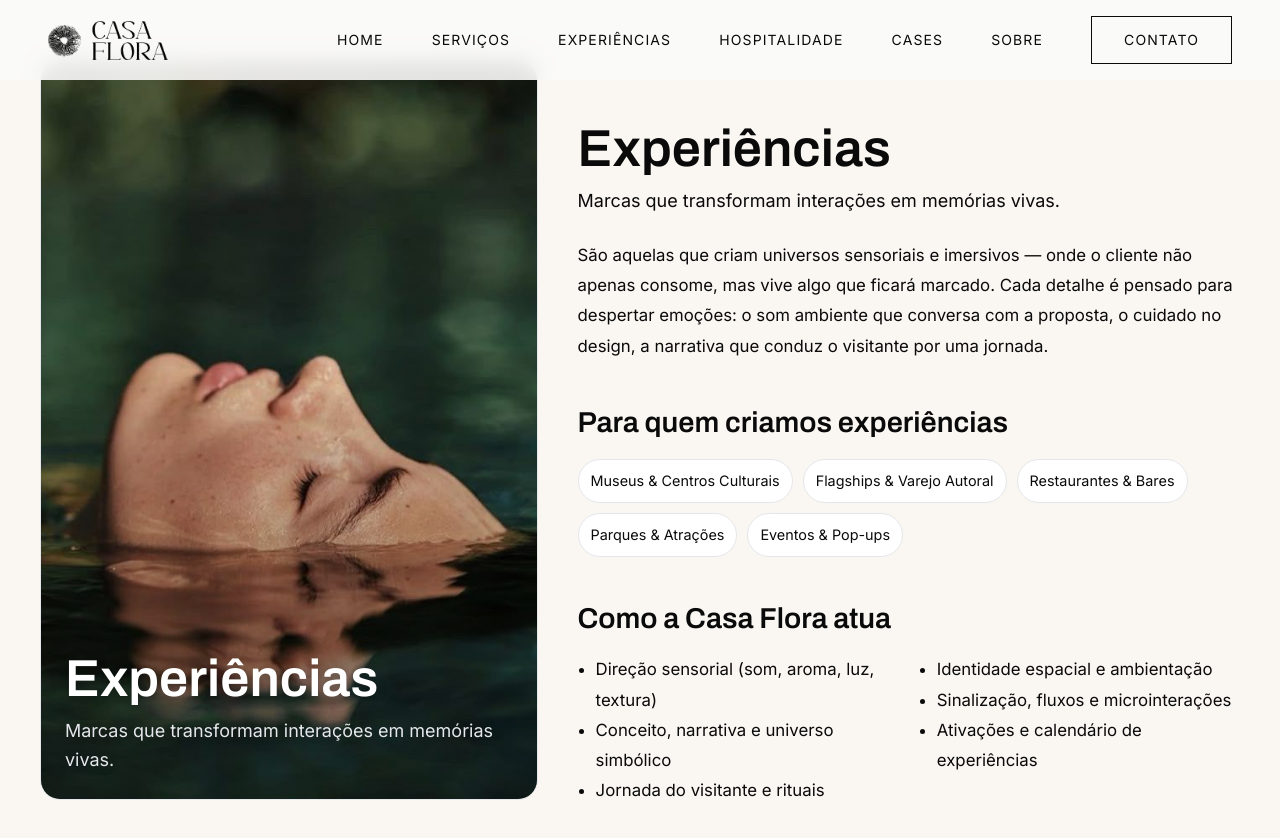
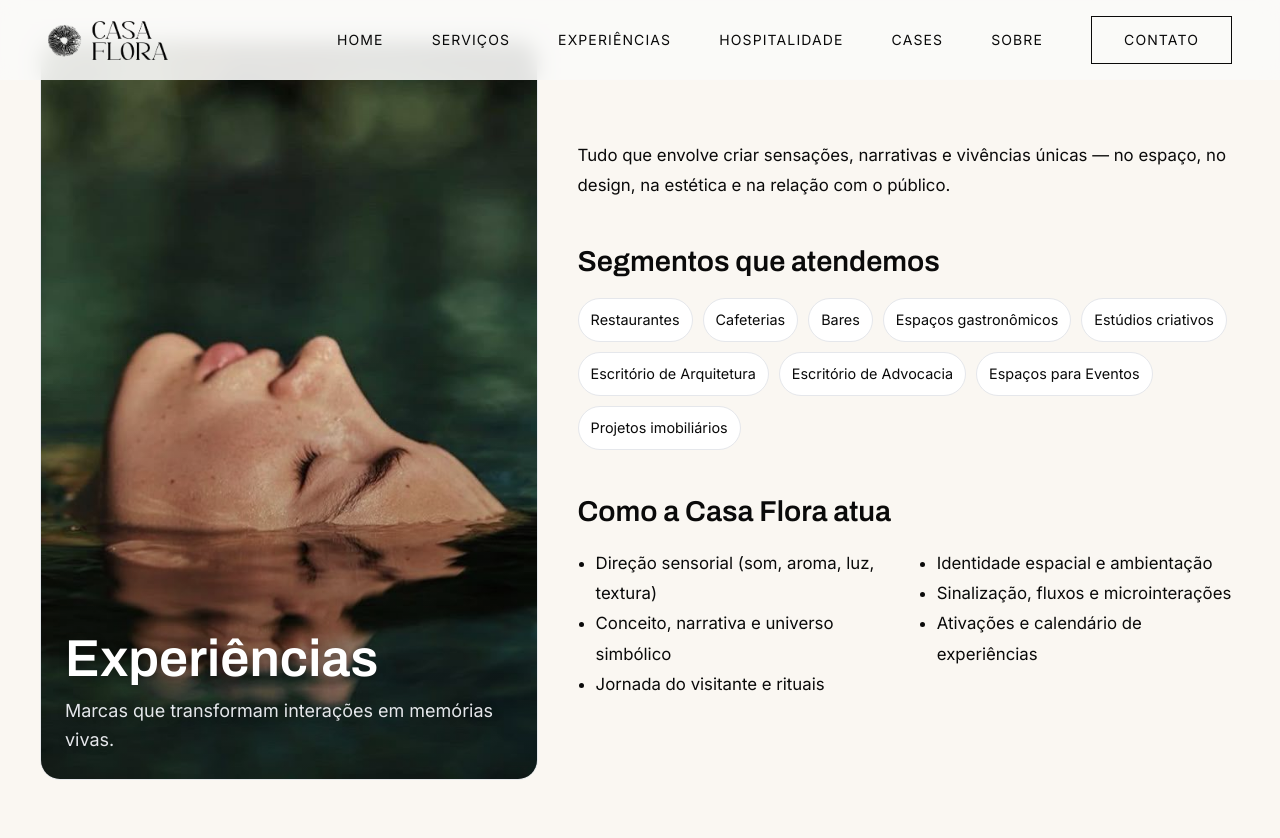
Before and after one commit to osanaizera/casa-flora-site, a Next.js app: page /experiencias in a window 1280 px wide. Shown: the top 838 px of the page. Built offline with nearby package versions, Linux system fonts and the light colour scheme.

Commit message:
fix(hero spacing): add notebook-specific top offset to avoid header overlap\n\n- Add global .main > main padding-top for 1025–1440px\n- Keep previous hero case adjustments; ensure content clears fixed header on notebooks\n

```diff
--- a/src/app/experiencias/page.tsx
+++ b/src/app/experiencias/page.tsx
@@ -25,26 +25,25 @@ export default function ExperienciasPage() {
 
       {/* Coluna do conteúdo */}
       <main className="topic-split__content">
-        <header className="topic-split__header">
-          <h1 className="topic-hero__title topic-split__title">Experiências</h1>
-          <p className="topic-hero__subtitle topic-split__subtitle">Marcas que transformam interações em memórias vivas.</p>
-        </header>
-
         <section className="topic-section--narrow">
           <p>
-            São aquelas que criam universos sensoriais e imersivos — onde o cliente não apenas consome, mas vive algo que ficará marcado. Cada detalhe é pensado para despertar emoções: o som ambiente que conversa com a proposta, o cuidado no design, a narrativa que conduz o visitante por uma jornada.
+            Tudo que envolve criar sensações, narrativas e vivências únicas — no espaço, no design, na estética e na relação com o público.
           </p>
         </section>
 
         {/* Tipos de negócios */}
         <section className="topic-section--narrow">
-          <h2 className="topic-title">Para quem criamos experiências</h2>
+          <h2 className="topic-title">Segmentos que atendemos</h2>
           <div className="topic-chips">
-            <span className="topic-chip">Museus & Centros Culturais</span>
-            <span className="topic-chip">Flagships & Varejo Autoral</span>
-            <span className="topic-chip">Restaurantes & Bares</span>
-            <span className="topic-chip">Parques & Atrações</span>
-            <span className="topic-chip">Eventos & Pop-ups</span>
+            <span className="topic-chip">Restaurantes</span>
+            <span className="topic-chip">Cafeterias</span>
+            <span className="topic-chip">Bares</span>
+            <span className="topic-chip">Espaços gastronômicos</span>
+            <span className="topic-chip">Estúdios criativos</span>
+            <span className="topic-chip">Escritório de Arquitetura</span>
+            <span className="topic-chip">Escritório de Advocacia</span>
+            <span className="topic-chip">Espaços para Eventos</span>
+            <span className="topic-chip">Projetos imobiliários</span>
           </div>
         </section>
 
--- a/src/app/hospitalidade/page.tsx
+++ b/src/app/hospitalidade/page.tsx
@@ -25,27 +25,24 @@ export default function HospitalidadePage() {
 
       {/* Coluna do conteúdo */}
       <main className="topic-split__content">
-        {/* Header também no conteúdo (UX/SEO) */}
-        <header className="topic-split__header">
-          <h1 className="topic-hero__title topic-split__title">Hospitalidade</h1>
-          <p className="topic-hero__subtitle topic-split__subtitle">Marcas que dominam a arte de bem-receber.</p>
-        </header>
-
         <section className="topic-section--narrow">
           <p>
-            Espaços que entendem que cada chegada, cada gesto e cada detalhe é uma oportunidade de acolher, surpreender e criar vínculo. Aqui, a atmosfera é viva: é o aroma, a textura, a iluminação, o ritmo da música. É o toque humano que transforma visitantes em hóspedes e clientes em amigos.
+            Tudo que envolve receber, acolher, hospedar e proporcionar estadias memoráveis.
           </p>
         </section>
 
         {/* Tipos de negócios */}
         <section className="topic-section--narrow">
-          <h2 className="topic-title">Para quem criamos hospitalidade</h2>
+          <h2 className="topic-title">Segmentos que atendemos</h2>
           <div className="topic-chips">
-            <span className="topic-chip">Hotéis Boutique & Pousadas</span>
-            <span className="topic-chip">Resorts & Glampings</span>
-            <span className="topic-chip">Spas & Wellness</span>
-            <span className="topic-chip">Restaurantes de Hotel</span>
-            <span className="topic-chip">Clubes & Beach Clubs</span>
+            <span className="topic-chip">Hotéis, Pousadas e Hospedagem</span>
+            <span className="topic-chip">Resorts</span>
+            <span className="topic-chip">Pousadas boutique</span>
+            <span className="topic-chip">Casas no Airbnb</span>
+            <span className="topic-chip">Spas e Centros de Bem-Estar</span>
+            <span className="topic-chip">Centros holísticos e de terapias</span>
+            <span className="topic-chip">Espaços de yoga e meditação</span>
+            <span className="topic-chip">Clínicas de beleza e saúde</span>
           </div>
         </section>
 
```
Also changed, not shown: src/app/globals.css.
